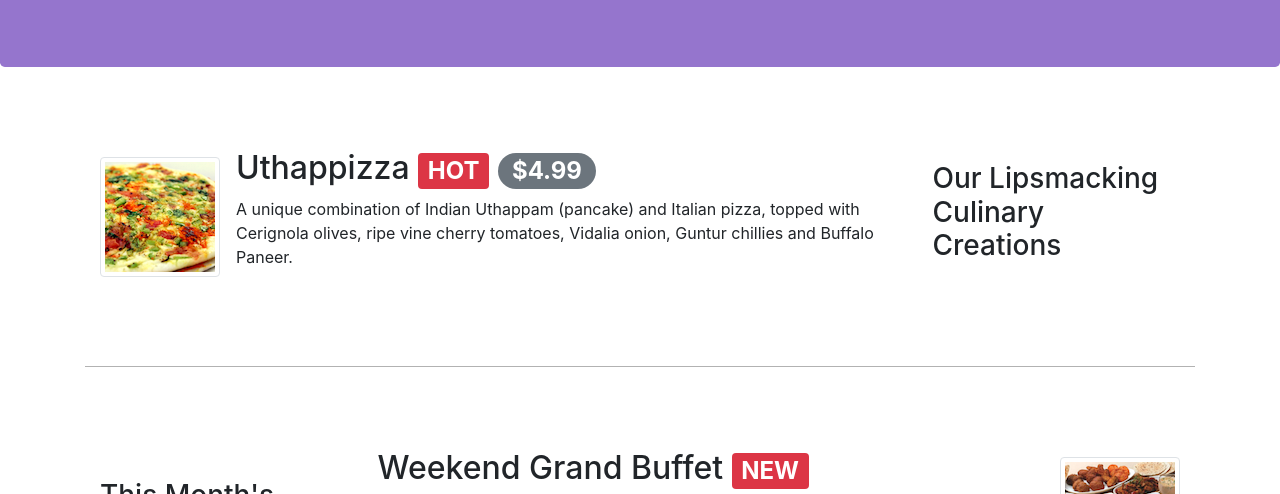
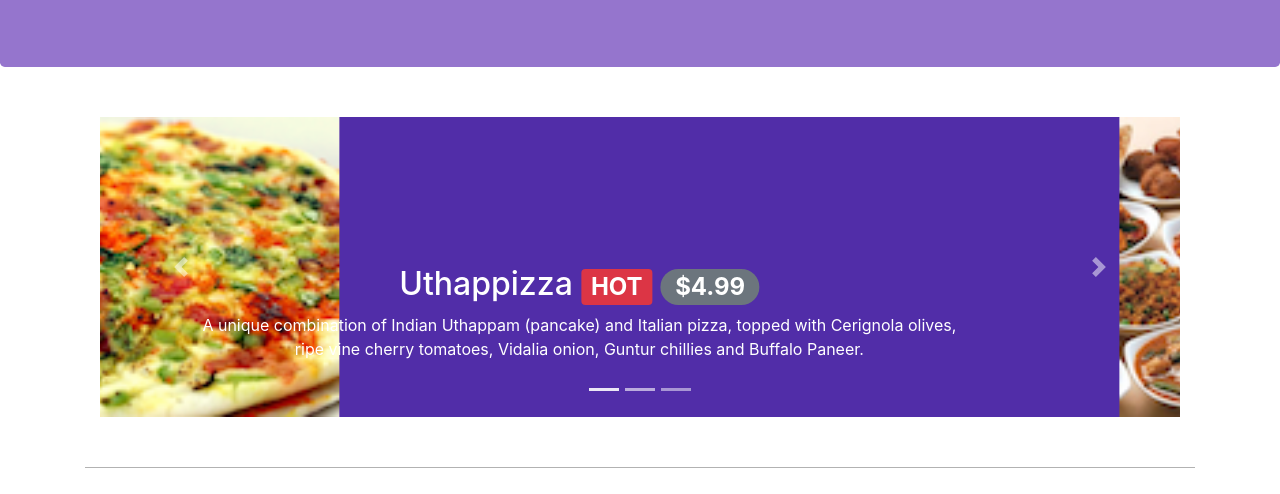
Before and after one commit to Govind-Asawa/learning-Bootstrap, a website: page index.html in a window 1280 px wide. Shown: the part 267-761 px from the top of the page. Drawn offline with nearby package versions, Linux system fonts and the light colour scheme.

Commit message:
added carousel with controls and indicators

```diff
--- a/css/styles.css
+++ b/css/styles.css
@@ -44,3 +44,17 @@ body{
     border-bottom: 1px solid #ddd;
     padding: 10px;
 }
+
+.carousel{
+    background : #512DA8
+}
+
+.carousel-item{
+    height: 300px;
+}
+.carousel-item img{
+    position: absolute;
+    top: 0;
+    left: 0;
+    min-height: 300px;
+}
--- a/index.html
+++ b/index.html
@@ -94,6 +94,54 @@
     </header>
 
     <div class="container">
+        <div class="row row-content">
+            <div class="col">
+                <div id="mycarousel" class="carousel slide" data-ride="carousel">
+
+                    <div class="carousel-inner" role="listbox">
+                        <div class="carousel-item active">
+                            <img src="img/uthappizza.png" alt="uthappizza" class="d-block img-fluid">
+                            <div class="carousel-caption d-none d-md-block">
+                                <h2>Uthappizza <span class="badge badge-danger">HOT</span> <span class="badge badge-secondary badge-pill">$4.99</span></h2>
+                                <p class="d-none d-sm-block">A unique combination of Indian Uthappam (pancake) and Italian pizza, topped with Cerignola olives, ripe vine cherry tomatoes, Vidalia onion, Guntur chillies and Buffalo Paneer.</p>
+                            </div>
+                        </div>
+
+                        <div class="carousel-item">
+                            <img src="img/buffet.png" alt="buffet" class="d-block img-fluid">
+                            <div class="carousel-caption d-none d-md-block">
+                                <h2>Weekend Grand Buffet <span class="badge badge-danger"> NEW</span></h2>
+                                <p class="d-none d-sm-block">Featuring mouthwatering combinations with a choice of five different salads, six enticing appetizers, six main entrees and five choicest desserts. Free flowing bubbly and soft drinks. All for just $19.99 per person </p>
+                            </div>
+                        </div>
+
+                        <div class="carousel-item">
+                            <img src="img/alberto.png" alt="alberto" class="d-block img-fluid">
+                            <div class="carousel-caption d-none d-md-block">
+                                <h2>Alberto Somayya</h2>
+                                <h4>Executive Chef</h4>
+                                <p class="d-none d-sm-block">Award winning three-star Michelin chef with wide International experience having worked closely with whos-who in the culinary world, he specializes in creating mouthwatering Indo-Italian fusion experiences. </p>
+                            </div>
+                        </div>
+                    </div>
+
+                    <ol class="carousel-indicators">
+                        <li data-target="#mycarousel" data-slide-to="0" class="active"></li>
+                        <li data-target="#mycarousel" data-slide-to="1"></li>
+                        <li data-target="#mycarousel" data-slide-to="2"></li>
+                    </ol>
+
+                    <a href="#mycarousel" role="button" data-slide="prev" class="carousel-control-prev">
+                        <span class="carousel-control-prev-icon"></span>
+                    </a>
+                    <a href="#mycarousel" role="button" data-slide="next" class="carousel-control-next">
+                        <span class="carousel-control-next-icon"></span>
+                    </a>
+                </div>
+            </div>
+
+        </div>
+
         <div class="row row-content align-items-center">
             <div class="col-12 col-sm-4 order-sm-last col-md-3">
                 <h3>Our Lipsmacking Culinary Creations</h3>
@@ -108,7 +156,6 @@
                 </div>
             </div>
         </div>
-
 
         <div class="row row-content align-items-center">
             <div class="col-12 col-sm-4 col-md-3">
```
